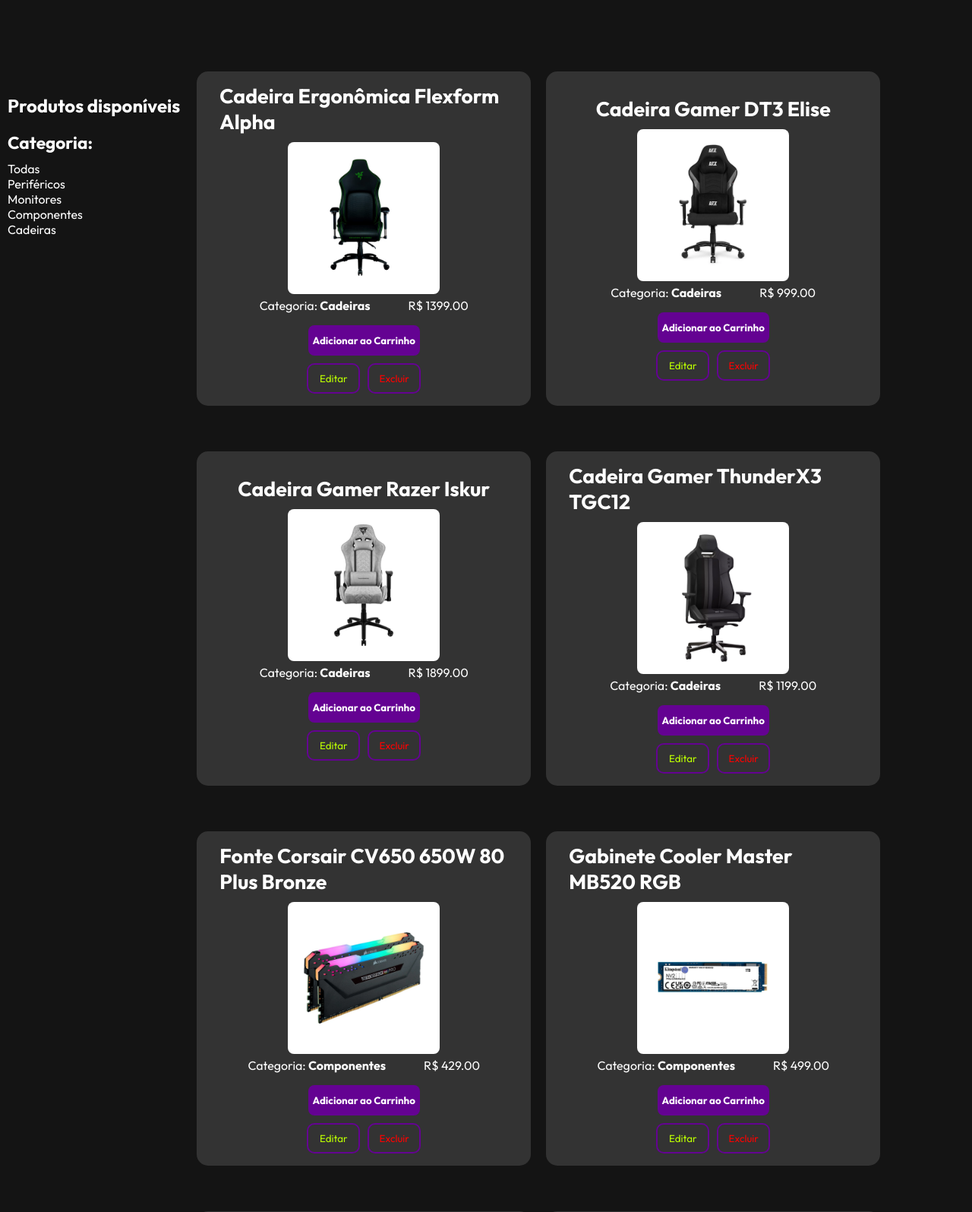
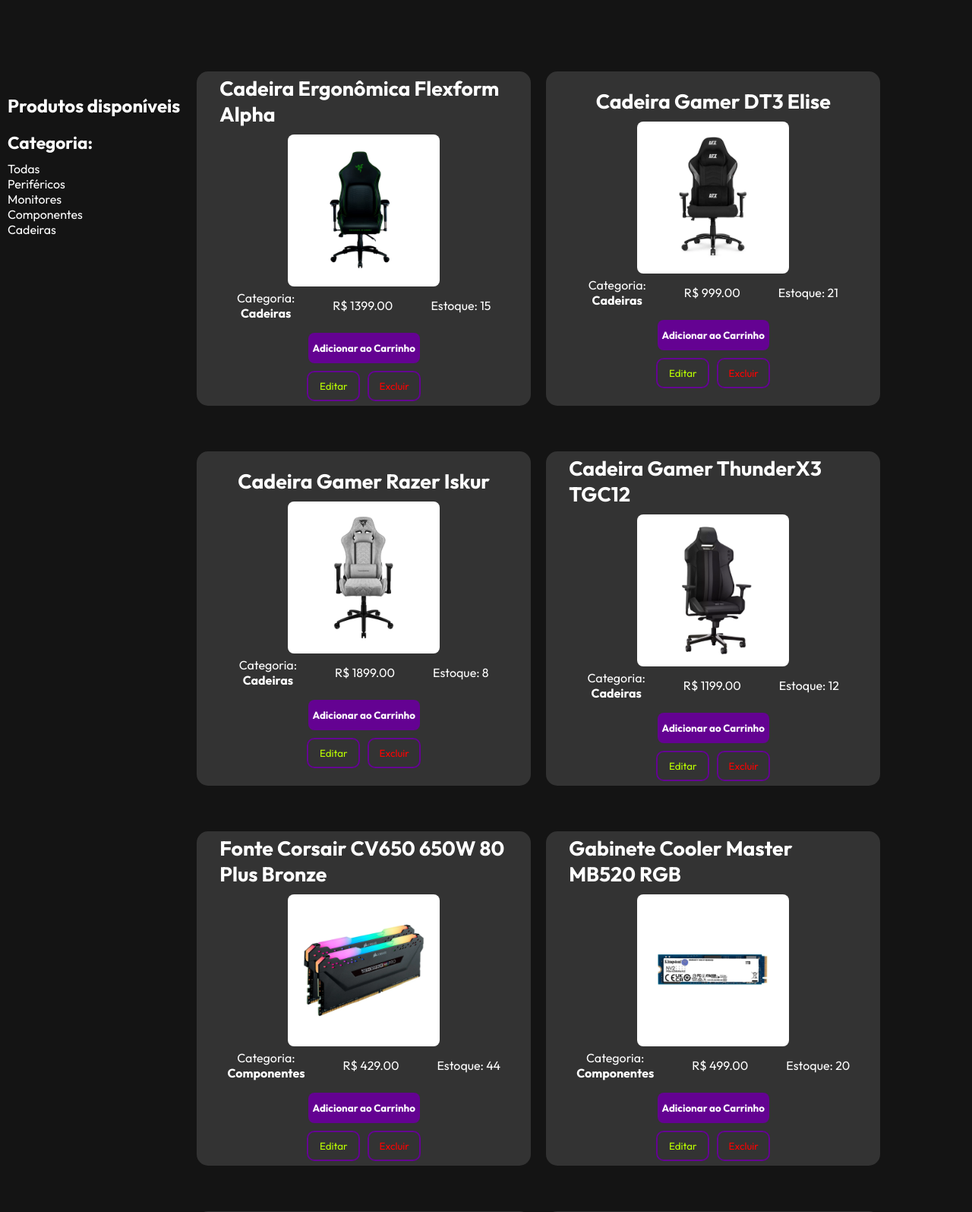
Before and after one commit to nicolas-vmaria/Loja-de-informatica, a Flask app: page /produtos in a window 1280 px wide. Shown: the part 100-1695 px from the top of the page at 76% size. Run offline with Flask 3, Linux system fonts and the light colour scheme; a user stored in the database is signed in; data comes from the database, SQL or seed files in the repository.

Commit message:
Estoque e senha

```diff
--- a/app.py
+++ b/app.py
@@ -102,8 +102,9 @@
             return redirect(f"/cadastro?erro={erro}")
 
         if user["senha"] != senha:
+            erro = "Senha incorreta. Tente Novamente."
+            return redirect(f"/login?erro={erro}")
 
-            return render_template("login.html", erro="Senha incorreta.")
 
         session["usuario_id"] = user["id"]
         session["usuario_nome"] = user["nome"]
@@ -203,10 +204,11 @@
     nome = request.form["nome"]
     preco = float(request.form["preco"])
     categoria = request.form.get("categoria", "")
+    estoque = int(request.form.get("estoque", 0))
     categoria = normalizar_categoria(categoria)
     cursor.execute(
-        "INSERT INTO Produtos (nome, preco, categoria) VALUES (%s,%s,%s)",
-        (nome, preco, categoria),
+        "INSERT INTO Produtos (nome, preco, categoria, estoque) VALUES (%s,%s,%s,%s)",
+        (nome, preco, categoria, estoque),
     )
     conexao.commit()
     return redirect("/produtos")
@@ -226,10 +228,11 @@
     nome = request.form["nome"]
     preco = float(request.form["preco"])
     categoria = request.form.get("categoria", "")
+    estoque = int(request.form.get("estoque", 0))
     categoria = normalizar_categoria(categoria)
     cursor.execute(
-        "UPDATE Produtos SET nome=%s, preco=%s, categoria=%s WHERE id=%s",
-        (nome, preco, categoria, id),
+        "UPDATE Produtos SET nome=%s, preco=%s, categoria=%s, estoque=%s WHERE id=%s",
+        (nome, preco, categoria, estoque, id),
     )
     conexao.commit()
     return redirect("/produtos")
@@ -250,6 +253,13 @@
 @login_required
 def colocar_no_carrinho(produto_id):
     usuario_id = session["usuario_id"]
+
+    cursor.execute("SELECT * FROM Produtos WHERE id=%s", (produto_id,))
+    produto = cursor.fetchone()
+    if produto['estoque'] <= 0:
+        return redirect("/produtos")
+
+
     cursor.execute(
         "SELECT * FROM Carrinho WHERE produto_id=%s AND usuario_id=%s",
         (produto_id, usuario_id),
@@ -264,6 +274,8 @@
             "INSERT INTO Carrinho (produto_id, quantidade, usuario_id) VALUES (%s,1,%s)",
             (produto_id, usuario_id),
         )
+
+    cursor.execute("UPDATE Produtos SET estoque = estoque - 1 WHERE id=%s", (produto_id,))
     conexao.commit()
     return redirect("/produtos")
 
@@ -289,6 +301,18 @@
 @app.route("/carrinho/deletar/<int:id>")
 @login_required
 def deletar_carrinho(id):
+    cursor.execute("SELECT produto_id, quantidade FROM Carrinho WHERE id=%s", (id,))
+    item = cursor.fetchone()
+
+    if item:
+        produto_id = item["produto_id"]
+        quantidade = item["quantidade"]
+
+        cursor.execute(
+            "UPDATE Produtos SET estoque = estoque + %s WHERE id=%s",
+            (quantidade, produto_id),
+        )
+
     cursor.execute("DELETE FROM Carrinho WHERE id=%s", (id,))
     conexao.commit()
     return redirect("/carrinho")
--- a/static/produtos.css
+++ b/static/produtos.css
@@ -124,6 +124,13 @@
     gap: 50px;
 }
 
+.card-info p{
+    display: flex;
+    flex-direction: column;
+    justify-content: center;
+    align-items: center;
+}
+
 .card-title {
     padding: 0px;
     margin: 10px;
--- a/templates/login.html
+++ b/templates/login.html
@@ -32,6 +32,9 @@
           required
         /><br />
         <button type="submit">Entrar</button>
+        {% if request.args.get('erro') %}
+         <p style="color: red;">{{ request.args.get('erro') }}</p>
+        {% endif %}
       </form>
       <p class="conta">Não tem conta? <a href="/cadastro">Cadastrar-se</a></p>
     </div>
--- a/templates/produtos.html
+++ b/templates/produtos.html
@@ -445,17 +445,40 @@
                 </p>
                 {% endif %}
                 <p class="card-text">R$ {{ "%.2f"|format(p.preco) }}</p>
+                {% if session.usuario_id%}
+                {% if p.estoque <= 5 %}
+                <p>Ultimas unidades</p>
+                {% endif %}
+                {% endif %}
+                {% if session.usuario_id == 1 %}
+                {% if p.estoque <= 5 %}
+                <p> Estoque: <span style="color: red;">{{ p.estoque }}</span>
+                </p>
+                {% else %}
+                <p>Estoque: {{ p.estoque }}</p>
+                {% endif %}
+                {% endif %}
+
+
+
               </div>
 
               {% if session.usuario_id %}
+              {% if p.estoque <= 0 %}
+              <a
+                href="#"
+                class="add-carrinho"
+                onclick="return alert('Produto sem estoque')"
+                ><button class="btn-carrinho">Adicionar ao Carrinho</button></a>
+              {%else%}
               <a
                 href="/colocar/{{ p.id }}"
                 class="add-carrinho"
                 onclick="if(confirm('Você realmete quer adicionar ao carrinho?'))
-            {   alert('Produto adicionado com sucesso!'); return true; }
-            else{ return false}"
-                ><button class="btn-carrinho">Adicionar ao Carrinho</button></a
-              >
+                {   alert('Produto adicionado com sucesso!'); return true; }
+                else{ return false}"
+                ><button class="btn-carrinho">Adicionar ao Carrinho</button></a>
+              {%endif%}
               {% else %}
               <a href="/login" class="btn btn-secondary w-100 mb-2"
                 >Login para comprar</a
@@ -473,6 +496,7 @@
                     Excluir
                   </button></a
                 >
+
               </div>
               {% endif %}
             </div>
```
